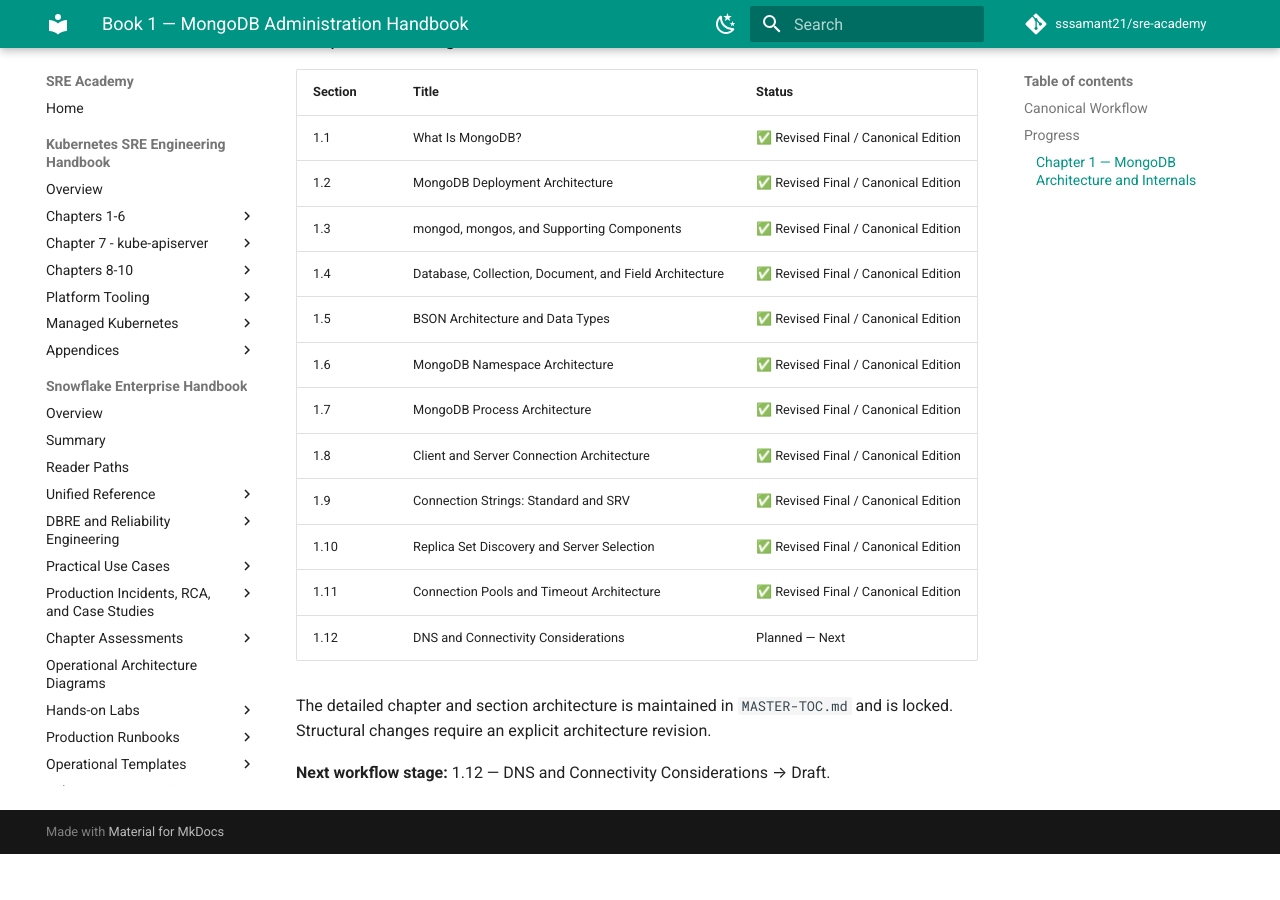
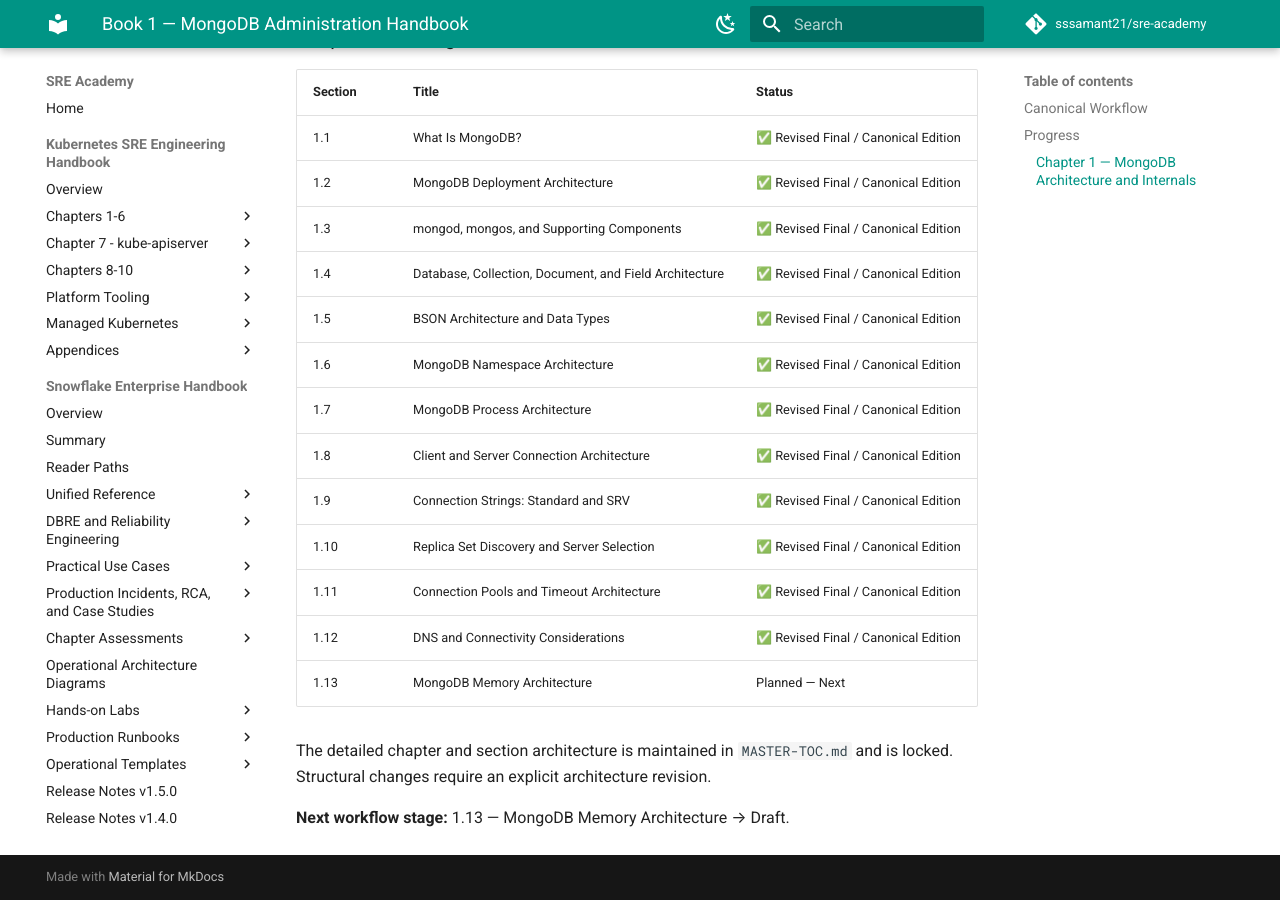
Before and after one commit to sssamant21/sre-academy, an MkDocs documentation site: the page built from docs/books/mongodb/mongodb-administration-handbook/README.md, in a window 1280 px wide and 900 px high, scrolled down 636 px. Built offline with MkDocs 1.6.1 and Material for MkDocs 9.7.7, drawn with Linux system fonts in a browser that asks for light colours; comment, search, counter and statistics services are not loaded; before the commit the page ends 1490 px from its top, so only the background shows below that.

Commit message:
docs(mongodb): advance Book 1 after canonical section 1.12

```diff
--- a/docs/books/mongodb/mongodb-administration-handbook/README.md
+++ b/docs/books/mongodb/mongodb-administration-handbook/README.md
@@ -28,8 +28,9 @@
 | 1.9 | Connection Strings: Standard and SRV | ✅ Revised Final / Canonical Edition |
 | 1.10 | Replica Set Discovery and Server Selection | ✅ Revised Final / Canonical Edition |
 | 1.11 | Connection Pools and Timeout Architecture | ✅ Revised Final / Canonical Edition |
-| 1.12 | DNS and Connectivity Considerations | Planned — Next |
+| 1.12 | DNS and Connectivity Considerations | ✅ Revised Final / Canonical Edition |
+| 1.13 | MongoDB Memory Architecture | Planned — Next |
 
 The detailed chapter and section architecture is maintained in `MASTER-TOC.md` and is locked. Structural changes require an explicit architecture revision.
 
-**Next workflow stage:** 1.12 — DNS and Connectivity Considerations → Draft.
+**Next workflow stage:** 1.13 — MongoDB Memory Architecture → Draft.
```
